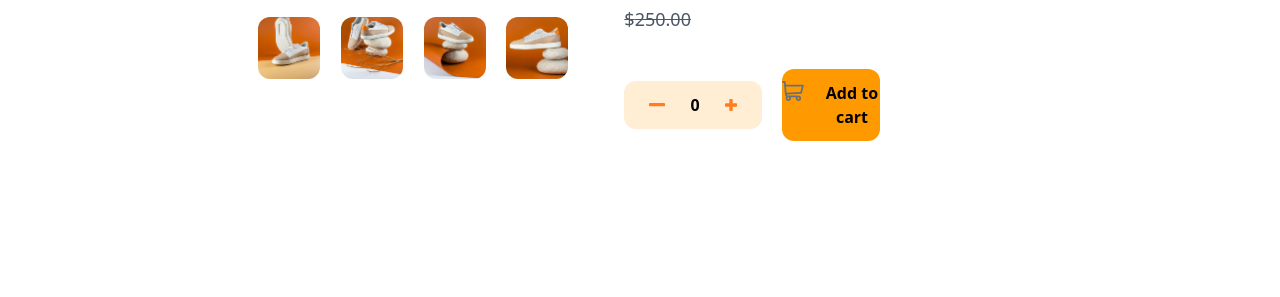
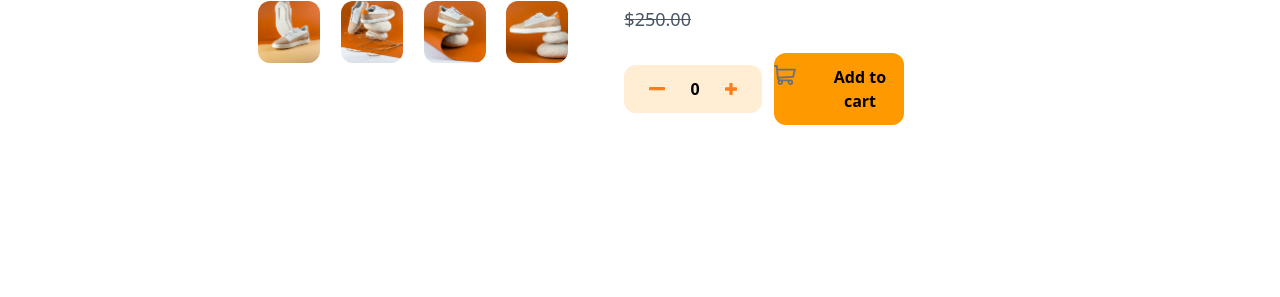
Before and after one commit to anbbel09/ecommerce-puro, a website: page index.html in a window 1280 px wide. Shown: the part 503-800 px from the top of the page. Drawn offline with Linux system fonts and the light colour scheme.

Commit message:
ajustes de diseno

```diff
--- a/index.html
+++ b/index.html
@@ -94,17 +94,17 @@
                     <p class="text-gray-600 font-medium text-lg"><s>$<span>250.00</span></s></p>
           </div>
         </article>
-        <div class="lg:flex lg:items-center lg:w-full lg:ml-4">
+        <div class="lg:flex lg:items-center lg:w-full lg:ml-4 lg:gap-2">
 
-          <div class="max-md:mt-9 max-md:mb-6 lg:w-1/3 bg-orange-100  lg:py-3  rounded-xl">
+          <div class="max-md:mt-9  lg:w-1/3 bg-orange-100  py-3  rounded-xl w-[90%]   max-md:mx-auto">
             <div class="flex justify-evenly items-center">
               <img id="minus" class="w-4 h-1" src="./images/icon-minus.svg" alt="" srcset="">
               <p><span id="setCount" class="font-bold">0</span></p>
               <img id="plus" class="w-3 h-3" src="./images/icon-plus.svg" alt="" srcset="">
             </div>
           </div>
-          <div class="w-full p-4 lg:w-1/3 lg:p-5">
-            <button id="btnCart" class=" w-full flex  justify-center gap-5 py-3 bg-amber-500 font-semibold text-center rounded-xl">
+          <div class="w-full p-4 lg:w-1/3 lg:p-1">
+            <button id="btnCart" class=" w-full flex  justify-center gap-5 py-3  bg-amber-500 font-semibold text-center rounded-xl">
               <img class="" src="./images/icon-cart.svg" alt="" srcset=""> Add to cart</button>
 
           </div>
```
Also changed, not shown: src/output.css.
